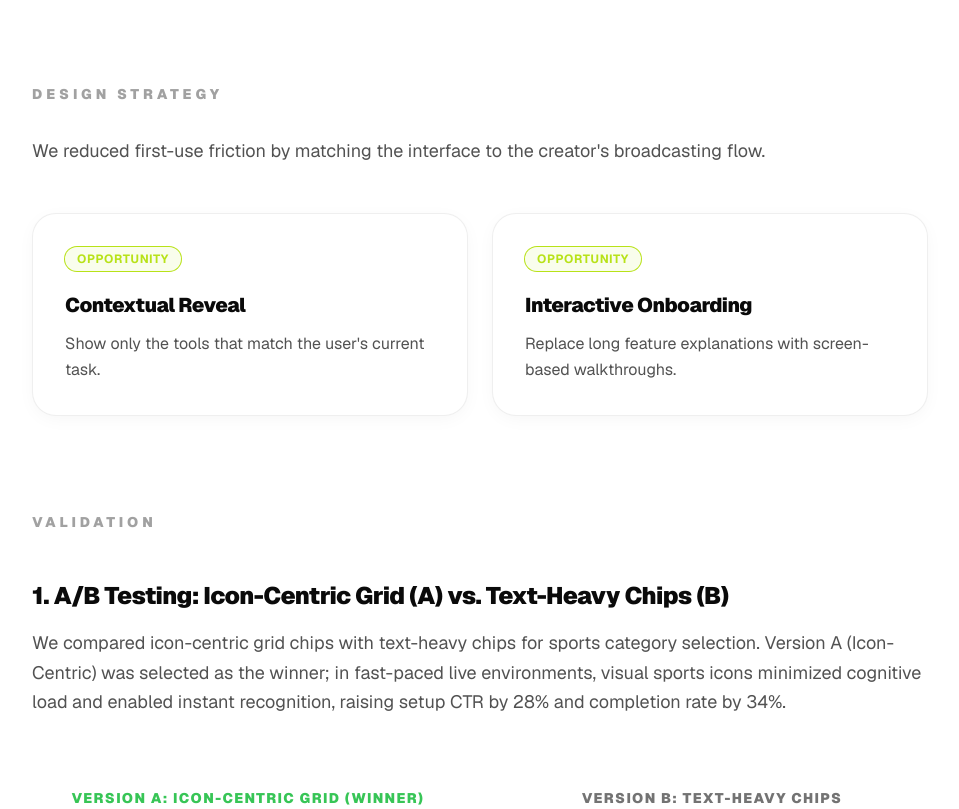
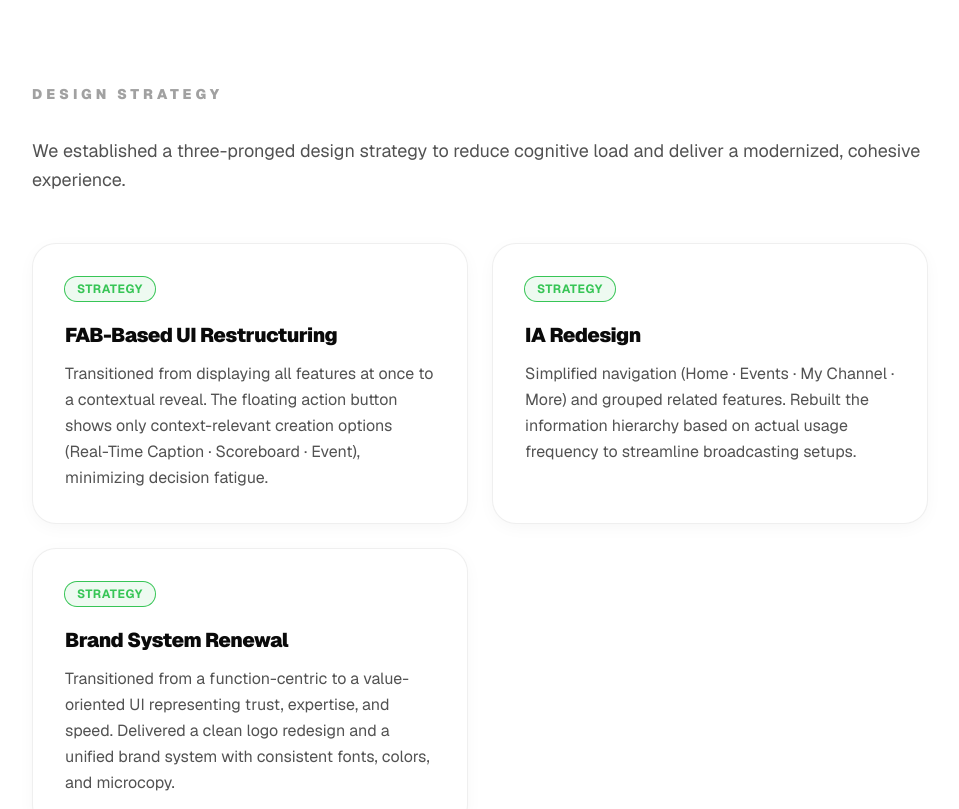
Before and after one commit to Designer-Su/designer-su.github.io, a Next.js app: page /projects/camerafi-studio in a window 1280 px wide. Shown: the part 3400-4209 px from the top of the page, without its empty margins (160-1119 px from the left). Built offline with nearby package versions, Linux system fonts and the light colour scheme.

Commit message:
content(camerafi-studio): update design strategy details for FAB, IA, and brand system

```diff
--- a/data/portfolio.ts
+++ b/data/portfolio.ts
@@ -213,10 +213,20 @@ export const portfolioData = {
         }
       },
       ideation: {
-        text: "We reduced first-use friction by matching the interface to the creator's broadcasting flow.",
+        text: "We established a three-pronged design strategy to reduce cognitive load and deliver a modernized, cohesive experience.",
         points: [
-          { title: "Opportunity: Contextual Reveal", description: "Show only the tools that match the user's current task." },
-          { title: "Opportunity: Interactive Onboarding", description: "Replace long feature explanations with screen-based walkthroughs." }
+          {
+            title: "Strategy: FAB-Based UI Restructuring",
+            description: "Transitioned from displaying all features at once to a contextual reveal. The floating action button shows only context-relevant creation options (Real-Time Caption · Scoreboard · Event), minimizing decision fatigue."
+          },
+          {
+            title: "Strategy: IA Redesign",
+            description: "Simplified navigation (Home · Events · My Channel · More) and grouped related features. Rebuilt the information hierarchy based on actual usage frequency to streamline broadcasting setups."
+          },
+          {
+            title: "Strategy: Brand System Renewal",
+            description: "Transitioned from a function-centric to a value-oriented UI representing trust, expertise, and speed. Delivered a clean logo redesign and a unified brand system with consistent fonts, colors, and microcopy."
+          }
         ]
       },
       design: {
```
